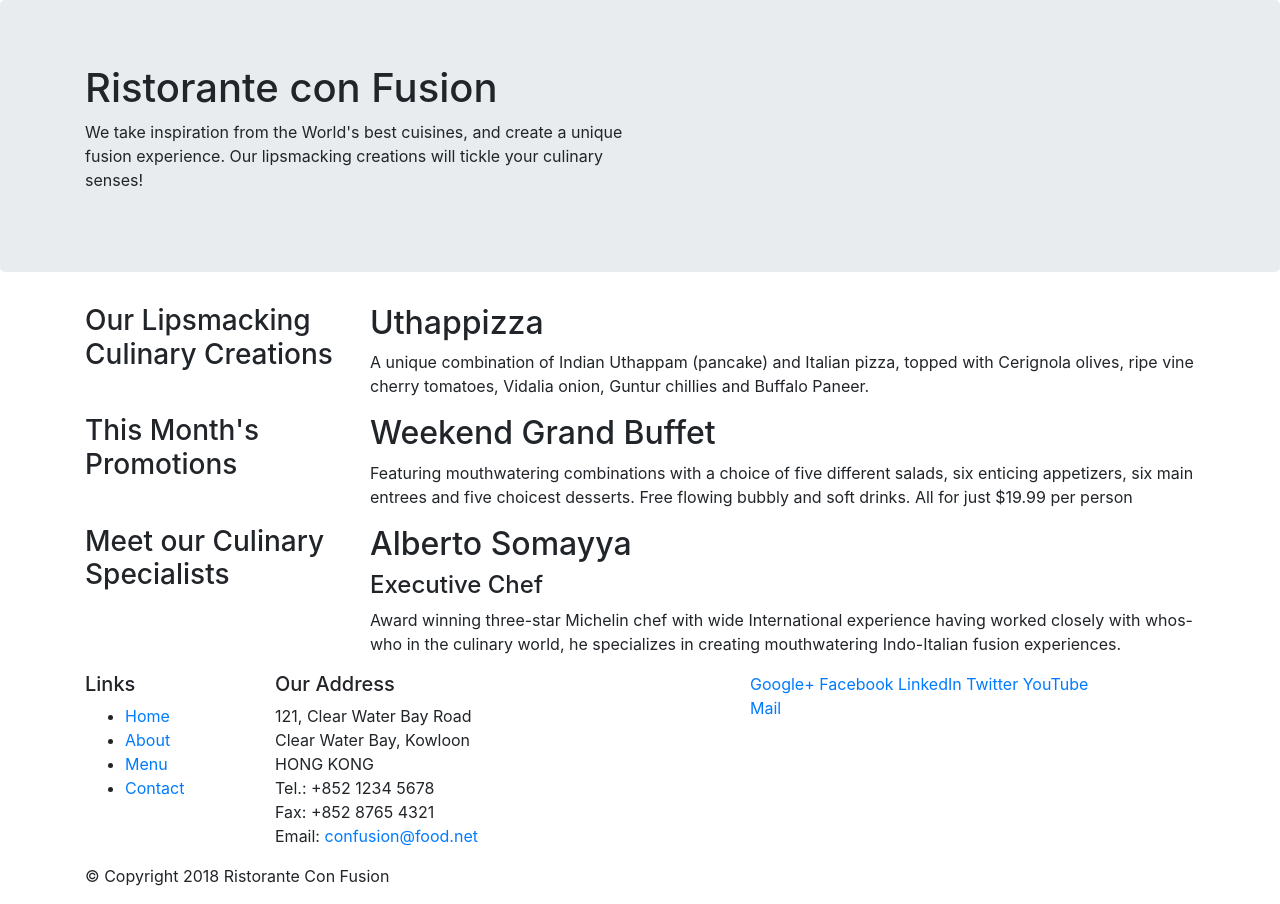
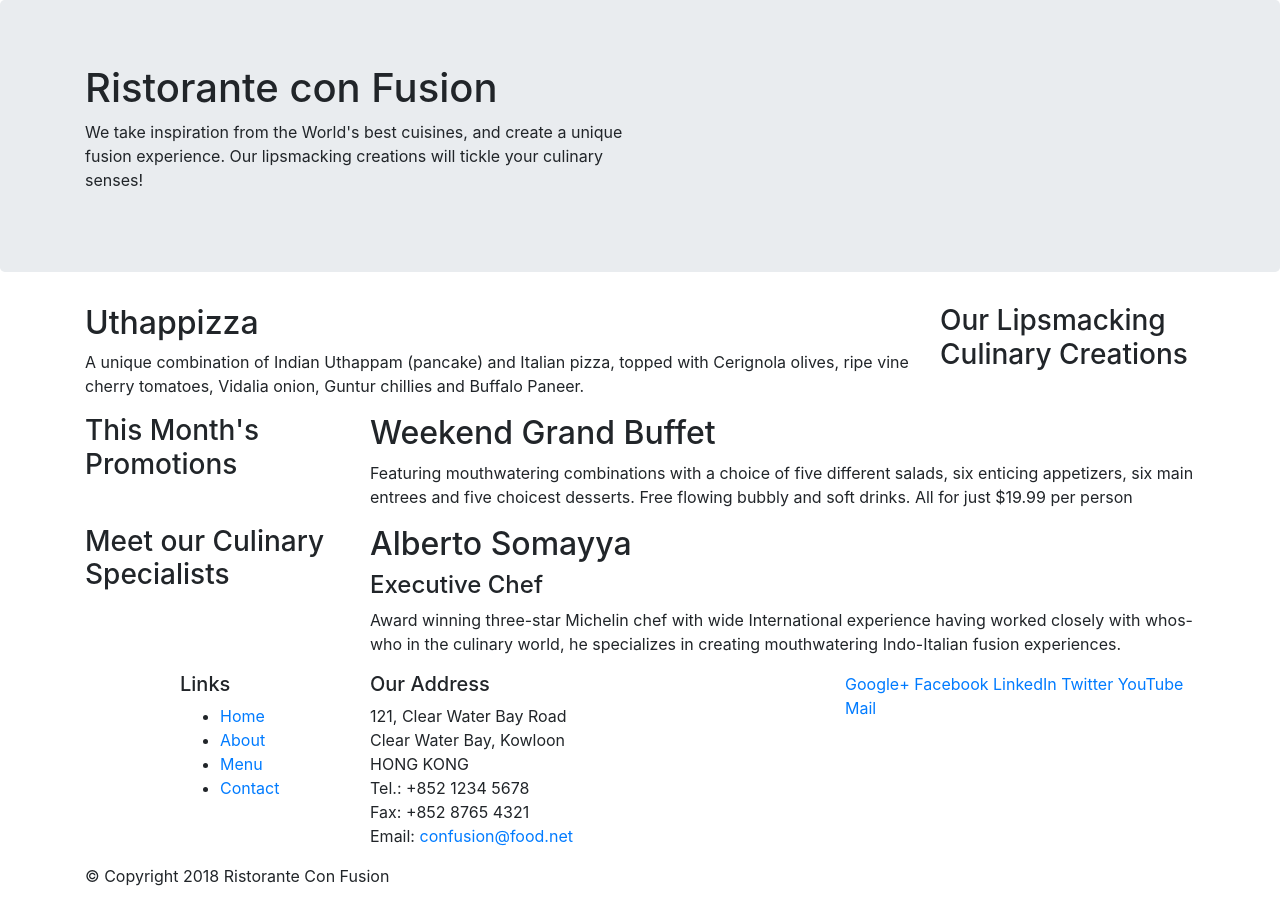
Before and after one commit to dgmail7/learn_bootstrap4, a website: page index.html in a window 1280 px wide. Drawn offline with nearby package versions, Linux system fonts and the light colour scheme.

Commit message:
col: order offset

```diff
--- a/index.html
+++ b/index.html
@@ -30,10 +30,10 @@
 
     <div class="container">
         <div class="row">
-            <div class="col-12 col-sm-4 col-md-3">
+            <div class="col-12 col-sm-4 order-sm-last col-md-3">
                 <h3>Our Lipsmacking Culinary Creations</h3>
             </div>
-            <div class="col col-sm col-md">
+            <div class="col col-sm order-sm-first col-md">
                 <h2>Uthappizza</h2>
                 <p>A unique combination of Indian Uthappam (pancake) and Italian pizza, topped with Cerignola olives, ripe vine cherry tomatoes, Vidalia onion, Guntur chillies and Buffalo Paneer.</p>
             </div>
@@ -65,7 +65,7 @@
     <footer>
         <div class="container">
             <div class="row">
-                <div class="col-4 col-sm-2">
+                <div class="offset-1 col-4 col-sm-2">
                     <h5>Links</h5>
                     <ul>
                         <li><a href="#">Home</a></li>
```
